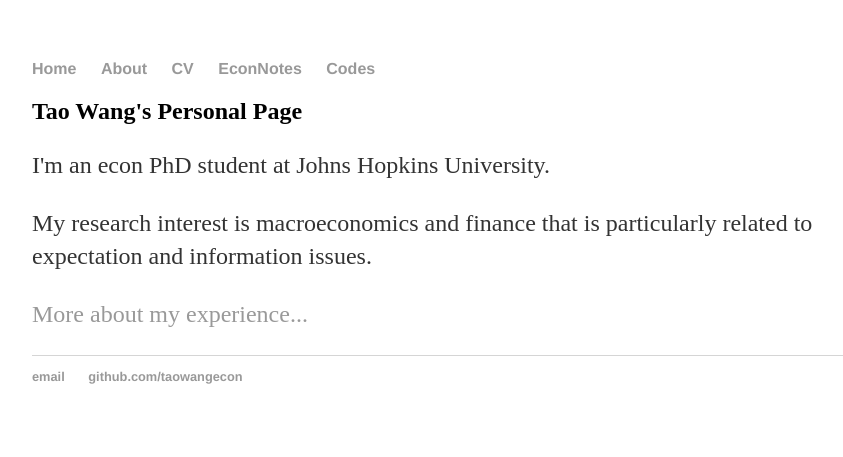
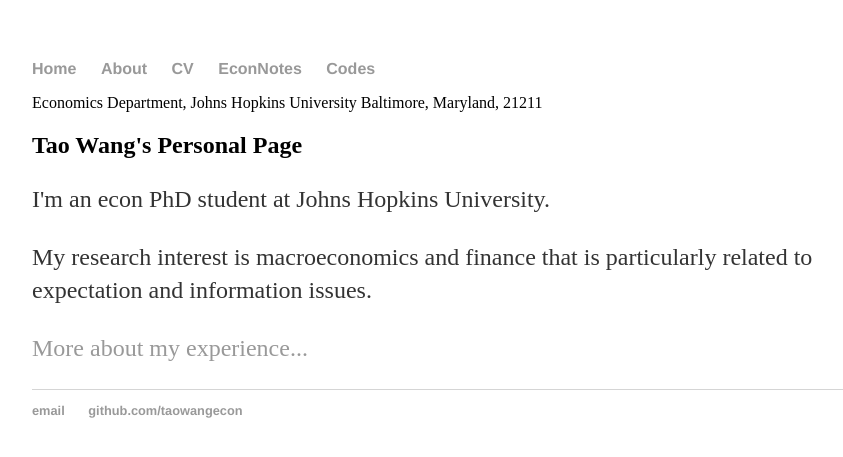
Before and after one commit to iworld1991/TaoWangEcon.github.io, a Jekyll site: the page built from index.html, in a window 1280 px wide. Shown: the top 457 px of the page, without its empty margins (160-1003 px from the left). Built offline with Jekyll 4.4.1, drawn with Linux system fonts in a browser that asks for light colours.

Commit message:
Update index.html

```diff
--- a/index.html
+++ b/index.html
@@ -3,6 +3,9 @@ layout: default
 title: Tao Wang's Personal Page
 ---
 <div class="blurb">
+	<p2>Economics Department, Johns Hopkins University<p2>
+	<p2>Baltimore, Maryland, 21211<p2>
+
 	<h2> {{page.title}} </h2>
 	<p>I'm an econ PhD student at Johns Hopkins University.<p>
 	<p>My research interest is macroeconomics and finance that is particularly related to expectation and information issues. <p>
```
